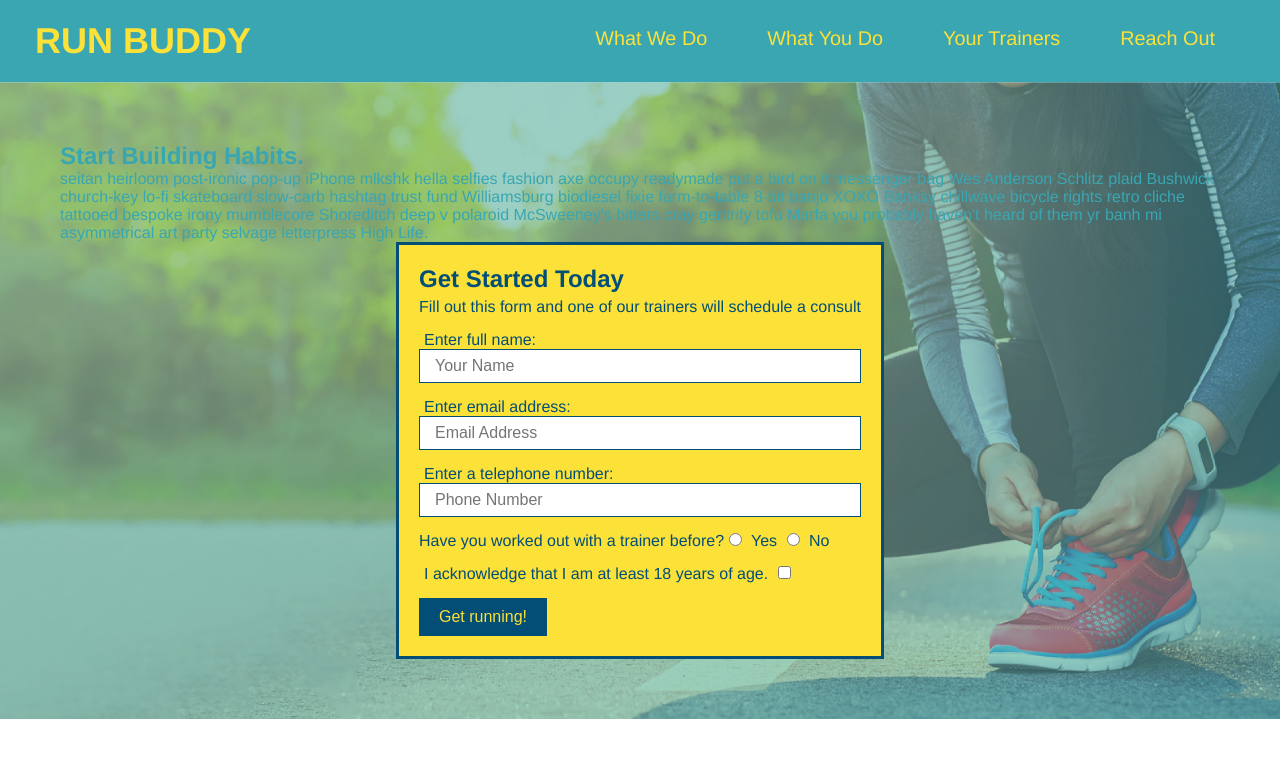
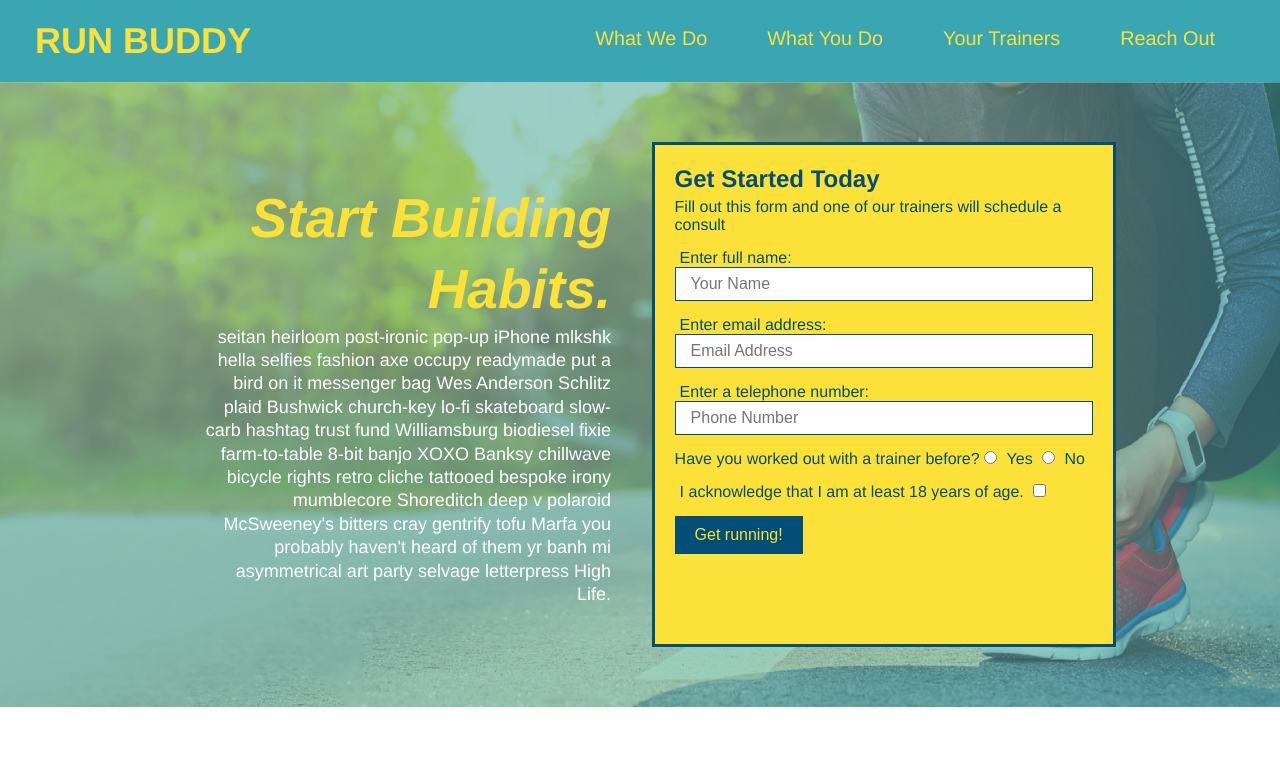
Before and after one commit to Knock410/run-buddy-, a plain HTML site: page index.html in a window 1280 px wide. Shown: the top 764 px of the page. Drawn offline with Linux system fonts and the light colour scheme.

Commit message:
hero-cta flex css edit

```diff
--- a/assets/css/style.css
+++ b/assets/css/style.css
@@ -106,7 +106,8 @@ section {
 .hero-form {
   background-color: #fce138;
   padding: 20px;
-
+  width: 40%;
+  margin: 3.5;
   color: #024e76;
   border: solid 3px #024e76;
 
@@ -121,6 +122,22 @@ section {
 .hero-form p {
   margin: 5px 0 15px 0;
 }
+
+.hero-cta{
+  width: 35%;
+  text-align: right;
+  margin: 3.5%;
+  color: #fff;
+  font-size: 18px;
+  line-height: 1.3;
+}
+
+.hero-cta h2 {
+  font-style: italic;
+  font-size: 55px;
+  color: #fce138;
+}
+
 
 .form-input {
   border: 1px solid #024e76;
```
